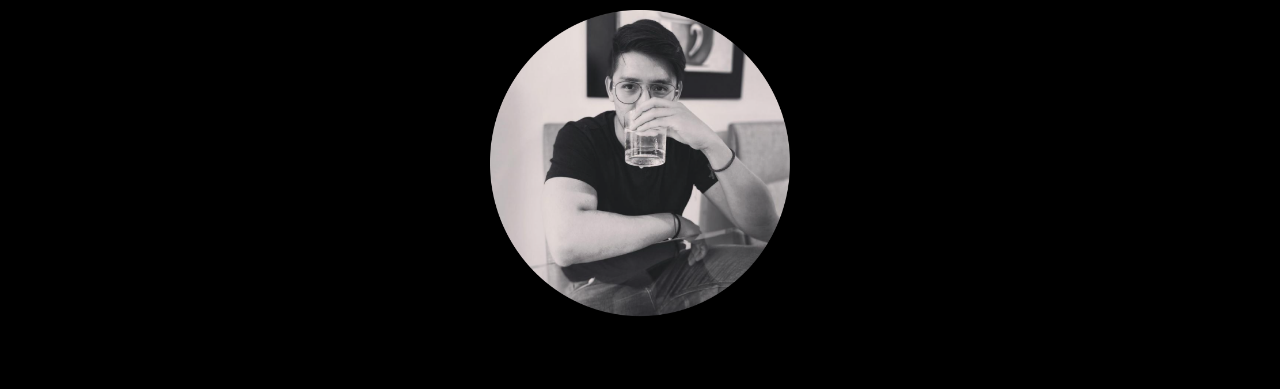
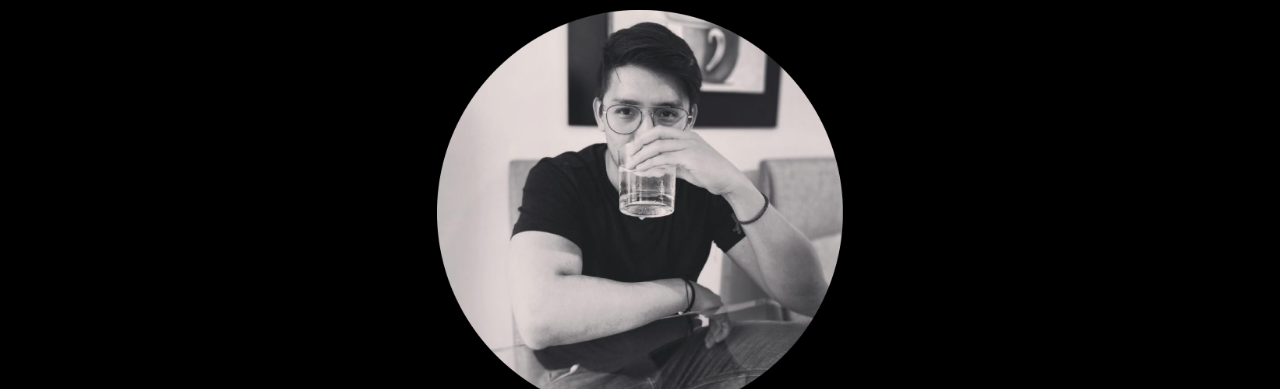
Before and after one commit to josetvrs/webpage.github.io, a plain HTML site: page index.html in a window 1280 px wide. Shown: the top 389 px of the page. Drawn offline with Linux system fonts and the light colour scheme.

Commit message:
update 01-10

```diff
--- a/index.html
+++ b/index.html
@@ -4,7 +4,9 @@
 
     <head>
 		<meta charset="UTF-8">
-		<meta name="description" content="This is the content">
+		<meta name="description" content="This is Jose Tavares personal webpage">
+		<meta name="author" content="Jose Tavares">
+		<meta name="viewport" content="width=device-width, initial-scale=1.0">
 		<title>Jose Tavares Website</title>
 	    <link href="styles/main.css" rel="stylesheet" type="text/css" />
 	</head>
@@ -12,7 +14,7 @@
     <body>
         <header>
 			<div class="box">
-			    <img src="images/myphoto-circ.png" width="300" height="340">
+			    <img src="images/myphoto-circ.png" height="450">
 		    </div>
 	        <nav>
 				<h1 style="text-align:center"> J O S E <br/> T A V A R E S</h1>
```
